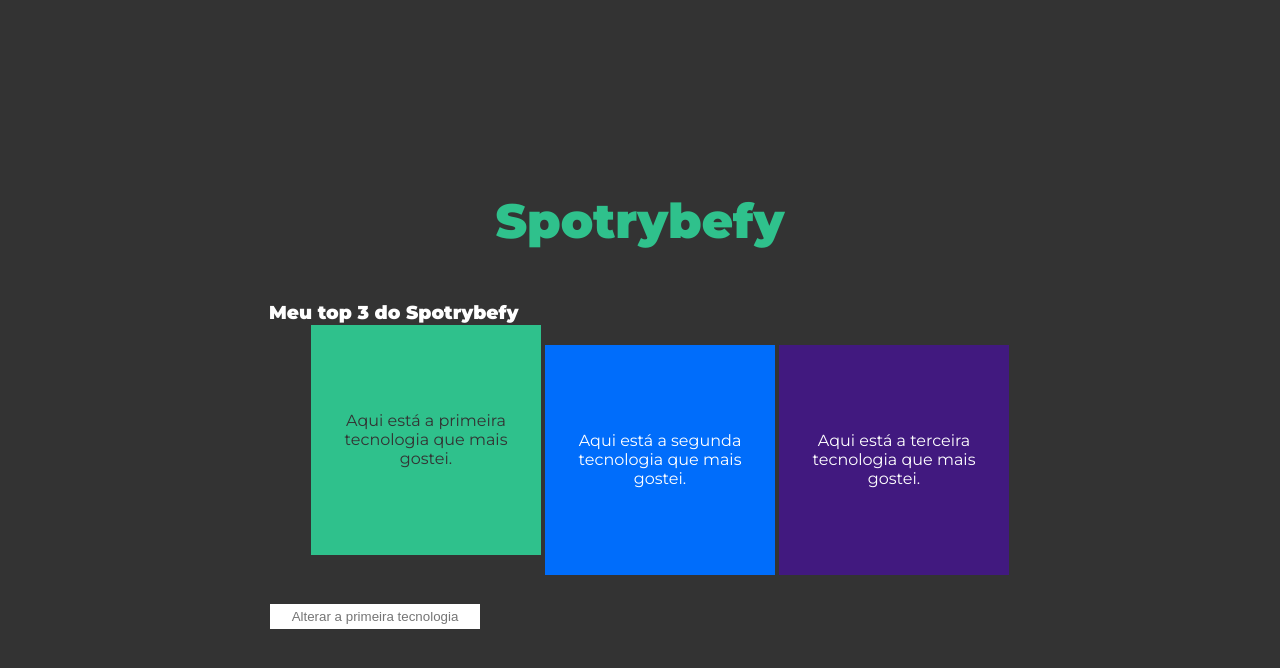
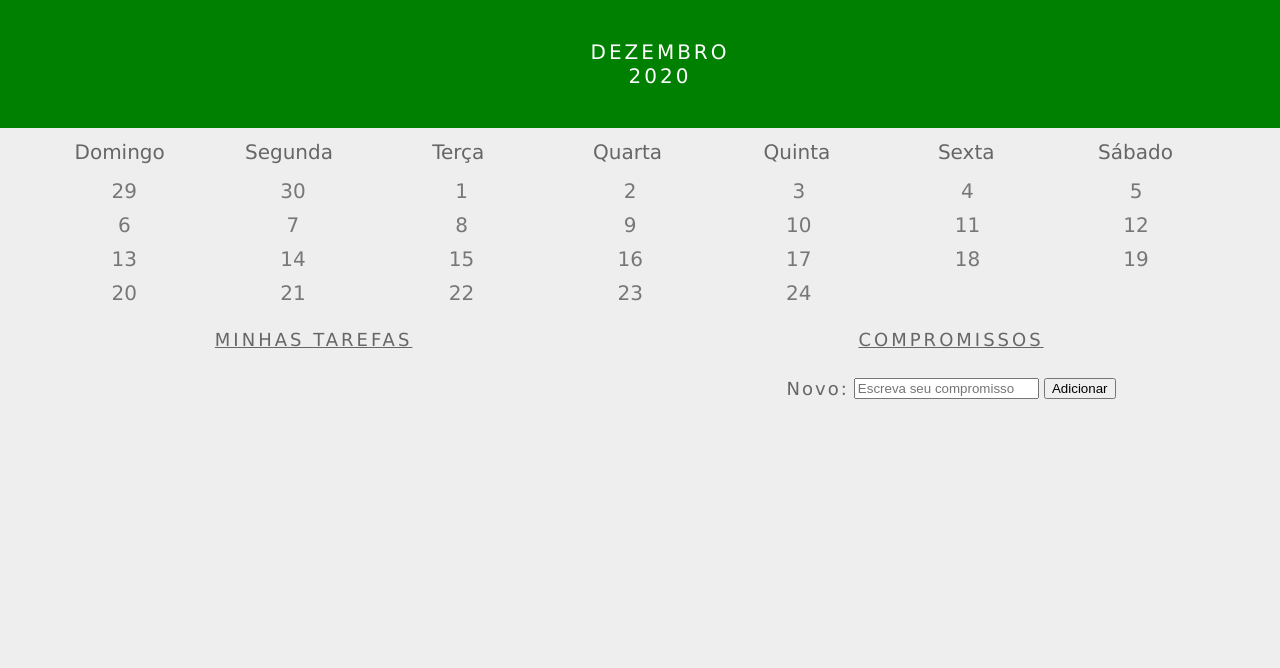
Before and after one commit to teixeir4/trybe-exercises, a plain HTML site: page 1-fundamentos/bloco-05-javascript-dom-e-seletores/dia-03/index.html in a window 1280 px wide. Drawn offline with Linux system fonts and the light colour scheme.

Commit message:
Primeiro exercício | calendário Trybe

```diff
--- a/1-fundamentos/bloco-05-javascript-dom-e-seletores/dia-03/index.html
+++ b/1-fundamentos/bloco-05-javascript-dom-e-seletores/dia-03/index.html
@@ -1,25 +1,46 @@
 <!DOCTYPE html>
-<html lang="pt-br">
+<html>
   <head>
-  <meta charset="UTF-8">
-  <title>addEventListener</title>
-  <link rel="preconnect" href="https://fonts.gstatic.com">
-  <link href="https://fonts.googleapis.com/css2?family=Montserrat:wght@400;900&display=swap" rel="stylesheet">
-  <link rel="stylesheet" href="style.css">
+    <link rel="stylesheet" href="style.css">
+    <meta charset="UTF-8" />
+    <meta name="viewport" content="width=device-width" />
+    <title>Calendar</title>
   </head>
   <body>
-    <header>
-      <h1>Spotrybefy</h1>
+    <header class="month-container">
+      <ul>
+        <li id="month">Dezembro</li>
+        <li id="year">2020</li>
+      </ul>
     </header>
-    <main>
-      <h3 id="my-spotrybefy">Meu top 3 do Spotrybefy</h3>
-      <ul class="container">
-        <li class="tech" id="first-li">Aqui está a primeira tecnologia que mais gostei.</li>
-        <li id="second-li">Aqui está a segunda tecnologia que mais gostei.</li>
-        <li id="third-li">Aqui está a terceira tecnologia que mais gostei.</li>
+    <div class="week-days-container">
+      <ul class="week-days">
       </ul>
-      <input type="text" id="input" placeholder="Alterar a primeira tecnologia">
-    </main>
-    <script src="main.js"></script>
+    </div>
+    <div class="days-container">
+      <ul id="days">
+      </ul>
+    </div>
+    <div class="buttons-container">
+    </div>
+    <section class="tasks-container">
+      <div class="my-tasks">
+        <h3>MINHAS TAREFAS</h3>
+      </div>
+      <div class="input-container">
+        <h3>COMPROMISSOS</h3>
+        <label for="task-input">Novo:</label>
+        <input type="text"
+          id="task-input"
+          placeholder="Escreva seu compromisso"
+        >
+        <button id="btn-add">Adicionar</button>
+      </div>
+      <div class="task-list-container">
+        <ul class="task-list">
+        </ul>
+      </div>
+    </section>
+    <script src="script.js"></script>
   </body>
 </html>
--- a/1-fundamentos/bloco-05-javascript-dom-e-seletores/dia-03/main.js
+++ /dev/null
@@ -1,75 +0,0 @@
-const firstLi = document.getElementById('first-li');
-const secondLi = document.getElementById('second-li');
-const thirdLi = document.getElementById('third-li');
-const input = document.getElementById('input');
-const myWebpage = document.getElementById('my-spotrybefy');
-
-
-// 1. Copie esse arquivo e edite apenas ele;
-// 1.1. Antes de começar os exercícios, use o LiveServer para dar uma olhada em como está a página no navegador.
-// 1.2. Note que uma das caixas está um pouco acima das outras. Por que isso ocorre?
-
-// 2. Crie uma função que adicione a classe 'tech' ao elemento `li` quando for clicado.
-
-firstLi.addEventListener('click', addTech);
-secondLi.addEventListener('click', addTech);
-thirdLi.addEventListener('click', addTech);
-
-function addTech(event) {
-    let idClicked = event.target.id;
-    if (idClicked === 'first-li') {
-        firstLi.classList = 'tech';
-        secondLi.classList = '';
-        thirdLi.classList = '';
-    } else if (idClicked === 'second-li') {
-        firstLi.classList = '';
-        secondLi.classList = 'tech';
-        thirdLi.classList = '';
-    } else if (idClicked === 'third-li') {
-        firstLi.classList = '';
-        secondLi.classList = '';
-        thirdLi.classList = 'tech';
-    }
-}
-
-
-// 2.1. Deve existir apenas um elemento com a classe 'tech'. Como você faz isso?
-
-// 3. Crie uma função que, ao digitar na caixa de texto, altere o texto do elemento
-// com a classe 'tech';
-
-input.addEventListener('input', function(event) {
-    let textChange = document.querySelector('.tech');
-    textChange.innerText = event.target.value;
-});
-
-// 4. Crie uma função que, ao clicar duas vezes em 'Meu top 3 do Spotrybefy', ele
-// redirecione para alguma página;
-
-myWebpage.addEventListener('dblclick', function() {
-    window.location.replace('https://teixeir4.github.io')
-});
-// 4.1. Que tal redirecionar para seu portfólio?
-
-// 5. Crie uma função que, ao passar o mouse sobre 'Meu top 3 do Spotrybefy', altere
-// a cor do mesmo;
-
-
-myWebpage.addEventListener('mouseover', function(event) {
-    event.target.style.color = '#2fc18c';
-  });
-// Segue abaixo um exemplo do uso de event.target:
-
-
-function resetText(event) {
-  // O Event é passado como um parâmetro para a função.
-  event.target.innerText = 'Opção reiniciada';
-  // O event possui várias propriedades, porém a mais usada é o event.target,
-  // que retorna o objeto que disparou o evento.
-}
-
-firstLi.addEventListener('dblclick', resetText);
-
-// Não precisa passar o parâmetro dentro da callback resetText. O próprio
-// navegador fará esse trabalho por você, não é legal? Desse jeito, o
-// event.target na nossa função retornará o objeto 'firstLi'.
--- /dev/null
+++ b/1-fundamentos/bloco-05-javascript-dom-e-seletores/dia-03/script.js
@@ -0,0 +1,52 @@
+function createDaysOfTheWeek() {
+    const weekDays = ['Domingo', 'Segunda', 'Terça', 'Quarta', 'Quinta', 'Sexta', 'Sábado']
+    const weekDaysList = document.querySelector('.week-days');
+
+    for (let index = 0; index < weekDays.length; index += 1) {
+      const days = weekDays[index];
+      const dayListItem = document.createElement('li');
+      dayListItem.innerHTML = days;
+
+      weekDaysList.appendChild(dayListItem);
+    };
+  };
+
+  createDaysOfTheWeek();
+
+  // Escreva seu código abaixo.
+
+  /* Exercício 1
+    O array dezDaysList contém os dois últimos dias de novembro e os dias do mês de dezembro. Desenvolva uma função que crie dinamicamente cada dia do calendário e os adicione como filhos/filhas da tag <ul> com ID "days". Note que os dias 29 e 30 de novembro estão no array pois representam respectivamente Segunda-feira e Terça-feira.
+    Os dias devem estar contidos em uma tag <li>, e todos devem ter classe day. Ex: <li class="day">3</li>
+    Os dias 24, 25 e 31 são feriados e, além da classe day, devem conter também a classe holiday. Ex: <li class="day holiday">24</li>
+    Os dias 4, 11, 18 e 25 são Sexta-feira. Eles devem conter a classe day e a classe friday. Ex: <li class="day friday">4</li> */
+
+  const dezDaysList = [29, 30, 1, 2, 3, 4, 5, 6, 7, 8, 9, 10, 11, 12, 13, 14, 15, 16, 17, 18, 19, 20, 21, 22, 23, 24, 25, 26, 27, 28, 29, 30, 31];
+
+  function createDaysOfTheMonth() {
+      let getDaysList = document.querySelector('#days');
+
+      for (let i = 0; i < dezDaysList.length; i += 1) {
+          let day = dezDaysList[i];
+          let dayItem = document.createElement('li');
+
+            if(day === 24 | day === 31) {
+                dayItem.className = 'day holiday';
+                dayItem.innerHTML = day;
+                getDaysList.appendChild(dayItem);
+            } else if (day === 4 | day === 11 | day === 18) {
+                dayItem.className = 'day friday';
+                dayItem.innerHTML = day;
+                getDaysList.appendChild(dayItem);
+            } else if (day === 25) {
+                dayItem.className = 'day holiday friday';
+                dayItem.innerHTML = day;
+                getDaysList.appendChild(dayitem);
+            } else {
+                dayItem.className = 'day';
+                dayItem.innerHTML = day;
+                getDaysList.appendChild(dayItem);
+            }
+        }
+  }
+createDaysOfTheMonth();
--- a/1-fundamentos/bloco-05-javascript-dom-e-seletores/dia-03/style.css
+++ b/1-fundamentos/bloco-05-javascript-dom-e-seletores/dia-03/style.css
@@ -1,70 +1,155 @@
-body {
-    align-items: center;
-    background-color: #333;
-    color: white;
-    display: flex;
-    flex-flow: column wrap;
-    font-family: Montserrat, sans-serif;
-    height: 100vh;
-    justify-content: center;
+
+* {
   margin: 0;
-    padding: 0;
-    width: 100vw;
 }
 
-  .container {
-    display: flex;
-    flex-flow: row wrap;
+body {
+  font-family: Verdana, Geneva, Tahoma, sans-serif;
+  background-color: #eee;
 }
 
-  .container li {
-    align-items: center;
-    display: flex;
-    flex-flow: column wrap;
-    height: 200px;
-    justify-content: center;
-    margin: 2px;
-    padding: 15px;
-    text-align: center;
-    transition: all 0.25s ease;
-    width: 200px;
+button {
+  margin: 20px;
 }
 
-  h1 {
-    font-size: 48px;
-    color: #2fc18c;
+#btn-add {
+  margin: 0;
 }
 
-  .container li:nth-of-type(1) {
-    background-color: #2fc18c;
-    color: #333;
+.buttons-container {
+  background-color: #eee;
+  display: inline-block;
+  text-align: center;
+  width: 100%;
 }
 
-  .container li:nth-of-type(2) {
-    background-color: #006dfb;
+#days {
+  margin: 0;
 }
 
-  .container li:nth-of-type(3) {
-    background-color: #41197f;
+#days li {
+  color: #777;
+  display: inline-block;
+  font-size:20px;
+  margin: 5px 0;
+  text-align: center;
+  vertical-align: middle;
+  width: 13.6%;
+}
+
+.input-container {
+  width: 49%;
+  height: 100px;
+  display: inline-block;
 }
 
 input {
-    border: 1px solid #333;
-    margin: 10px 0;
-    padding: 5px;
-    text-align: center;
-    width: 200px;
+  margin-top: 8px;
 }
 
-  input:hover {
-    border: 1px solid #2fc18c;
+label {
+  color: #666;
+  font-size: 18px;
+  font-weight: 500;
+  letter-spacing: 2px;
+  vertical-align: middle;
 }
 
-  input:focus {
-    border: 1px solid #006dfb;
-    outline: 2px solid #006dfb;
+.month-container {
+  background: green;
+  padding: 40px 25px;
+  text-align: center;
 }
 
-  .tech {
-    transform: translateY(-20px);
+.month-container ul li {
+  color:white;
+  font-size: 20px;
+  letter-spacing: 3px;
+  list-style-type: none;
+  text-transform: uppercase;
 }
+
+.my-tasks {
+  clear: both;
+  float: left;
+  height: 100px;
+  vertical-align: middle;
+  width: 49%;
+}
+
+.my-tasks div {
+  border: 1px solid black;
+  border-radius: 100%;
+  box-shadow: 0 4px 8px 0 rgba(0, 0, 0, 0.2), 0 6px 20px 0 rgba(0, 0, 0, 0.19);
+  display: inline-block;
+  height: 35px;
+  margin-left: 10px;
+  vertical-align: middle;
+  width: 35px;
+}
+
+.my-tasks div:hover {
+  height: 45px;
+  width: 45px;
+}
+
+.my-tasks span {
+  color: #666;
+  font-size: 18px;
+  font-weight: 500;
+  letter-spacing: 3px;
+  padding-bottom: 10px;
+  vertical-align: middle;
+}
+
+.tasks-container {
+  height: 130px;
+  justify-content: center;
+  text-align: center;
+  width: 100%;
+}
+
+.tasks-container h3 {
+  color: #666;
+  font-size: 18px;
+  font-weight: 500;
+  margin-bottom: 20px;
+  text-decoration: underline;
+  letter-spacing: 3px;
+}
+
+.task-list {
+  margin-top: 20px;
+}
+
+.task-list-container {
+  display: inline-block;
+}
+
+.task-list-container ul {
+  list-style-type: none;
+  padding: 0;
+  color: #666;
+  font-size: 18px;
+  font-weight: 500;
+  letter-spacing: 2px;
+  vertical-align: middle;
+}
+
+.week-days-container {
+  margin-left: 35px;
+}
+
+.week-days li {
+  color: #666;
+  display: inline-block;
+  text-align: center;
+  vertical-align: middle;
+  width: 13.6%;
+}
+
+.week-days {
+  font-size: 20px;
+  margin: 0px;
+  padding: 10px 0;
+}
```
Lines whose indentation alone changed are shown as unchanged.
